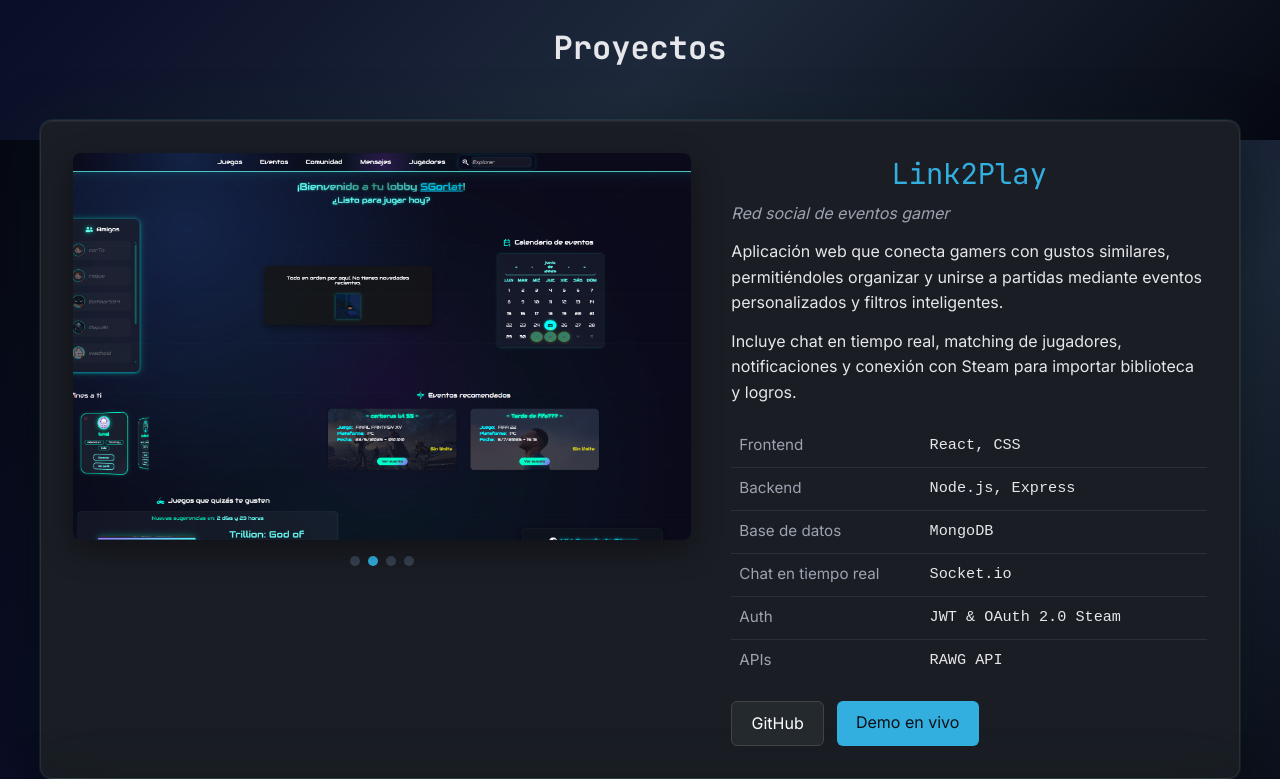
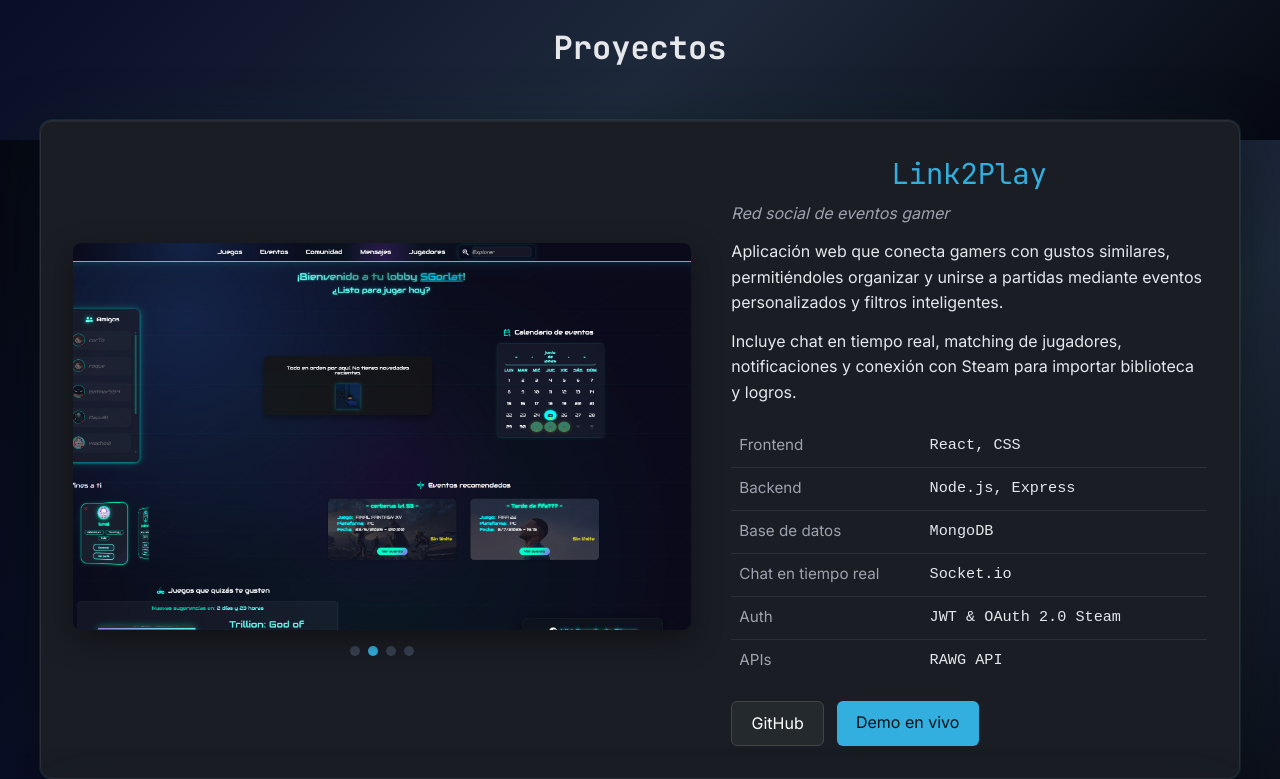
Before and after one commit to SGorlat/Portfolio, a React (Vite) app: page / in a window 1280 px wide. Shown: the part 3860-4639 px from the top of the page. Built offline with nearby package versions, Linux system fonts and the light colour scheme.

Commit message:
fix: adjust project card styles for improved layout and alignment

```diff
--- a/src/style/Projects.css
+++ b/src/style/Projects.css
@@ -28,6 +28,8 @@
   transition:
     transform 0.3s ease,
     box-shadow 0.3s ease;
+  margin-bottom: 20px;
+  align-items: center;
 }
 
 .project-card:hover {
```
